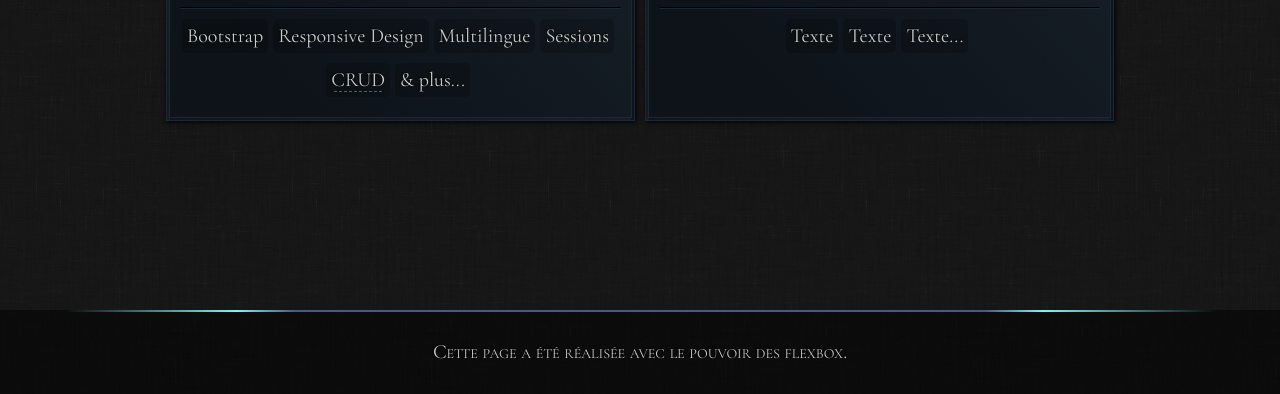
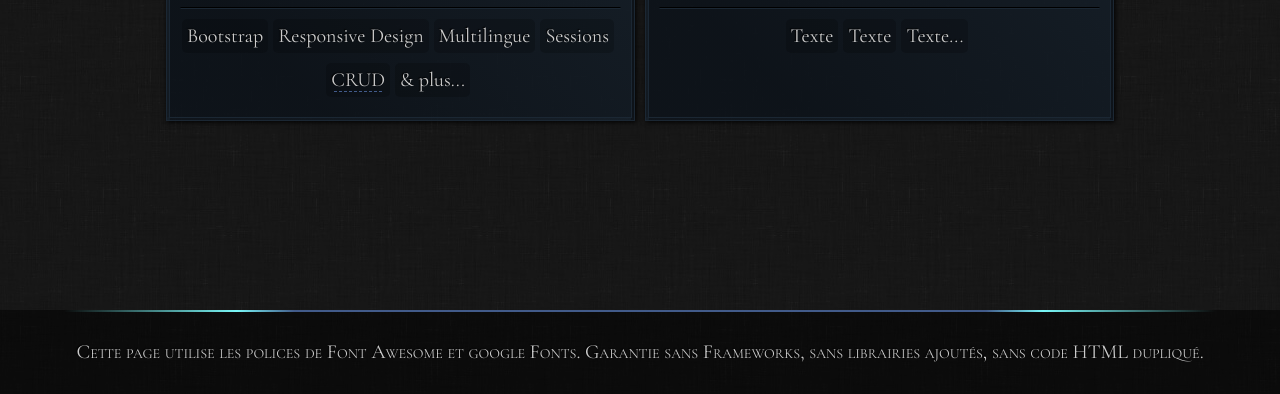
Before and after one commit to FlorentDumoulin/overflo-d, a plain HTML site: page index.html in a window 1280 px wide. Shown: the part 406-800 px from the top of the page. Drawn offline with nearby package versions, Linux system fonts and the light colour scheme.

Commit message:
Modifie le texte du footer

```diff
--- a/index.html
+++ b/index.html
@@ -30,7 +30,7 @@
   </div>
 
   <footer>
-    <p>Cette page a été réalisée avec le pouvoir des flexbox.</p>
+    <p>Cette page utilise les polices de Font Awesome et google Fonts. Garantie sans Frameworks, sans librairies ajoutés, sans code HTML dupliqué.</p>
   </footer>
 
   <script src="assets/js/main.js"></script>
```
